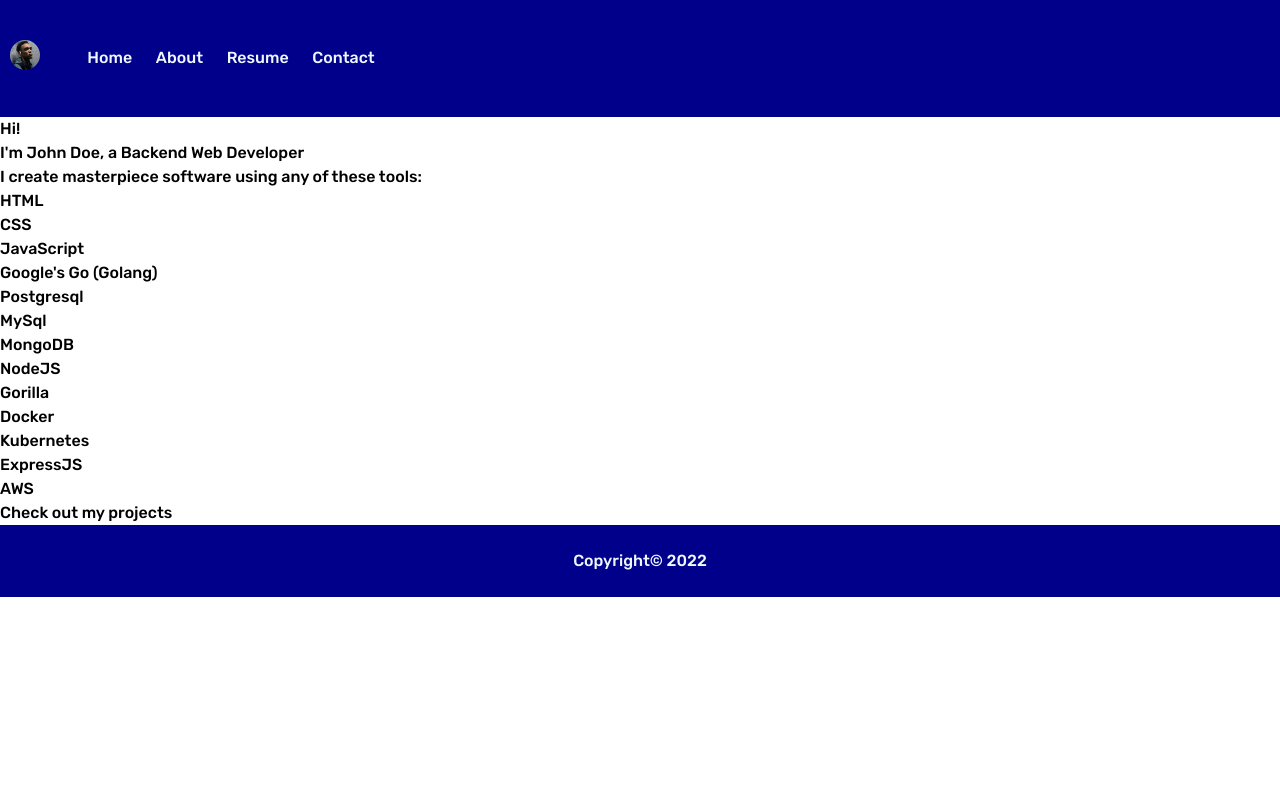
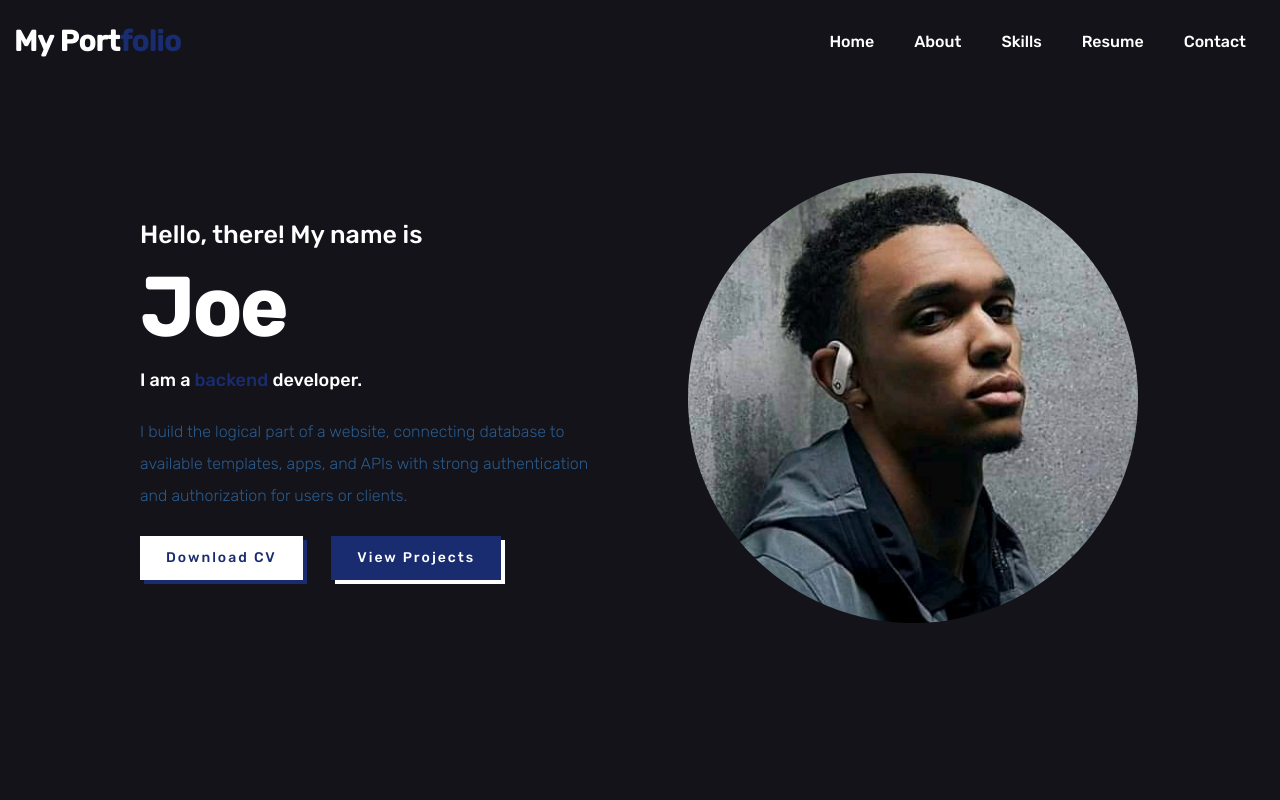
Before and after one commit to J-E-portfolio/resume-template, a plain HTML site: page pages/index.html in a window 1280 px wide. Shown: the top 800 px of the page. Drawn offline with nearby package versions, Linux system fonts and the light colour scheme.

Commit message:
fix::home-section

```diff
--- a/pages/index.html
+++ b/pages/index.html
@@ -2,77 +2,61 @@
 <html lang="en">
     <head>
         <meta charset="utf-8">
+        <meta name="viewport" content="width=device-width, initial-scale">
         <link rel="preconnect" href="https://fonts.googleapis.com">
         <title>My Portfolio</title>
         <link rel="preconnect" href="https://fonts.gstatic.com" crossorigin>
         <link href="https://fonts.googleapis.com/css2?family=Rubik:wght@300;500&display=swap" rel="stylesheet">
-        <link href="https://unpkg.com/tailwindcss@^1.0/dist/tailwind.min.css" rel="stylesheet">
         <link rel="stylesheet" href="../public/style.css">
-
-
+        <link href='https://unpkg.com/boxicons@2.1.2/css/boxicons.min.css' rel='stylesheet'>
     </head>
     <body>
 
-            <nav class="navbar">
+        <header>
+            <a href="#" class="logo">
+                My Port<span>folio</span>
+            </a>
+            <div class="bx bx--menu" id="menu-icon"><i class='bx bx-menu'></i></div>
+            <ul class="navbar">
+                <li><a href="#Home">Home</a></li>
+                <li><a href="#About">About</a></li>
+                <li><a href="#Skills">Skills</a></li>
+                <li><a href="#Resume">Resume</a></li>
+                <li><a href="#Contact">Contact</a></li>
+            </ul>
+        </header>
 
-                <ul>
-                    <li class="navbar-logo">
-                        <a href="/" class="logo">
-                            <img src="../pictures/personal.jpg" width="30" height="50" alt="My Portfolio">
-                        </a>
-                    </li>
-                    <li class="navbar-toggle"><i class="fas fa-bars"></i></li>
-                    <li class="navbar-links"><a href="#">Home</a></li>
-                    <li class="navbar-links"><a href="#">About</a></li>
-                    <li class="navbar-links"><a href="#">Resume</a></li>
-                    <li class="navbar-links"><a href="#">Contact</a></li>
-                </ul>
-            </nav>
-
-
-
-
-            <div class="desc">
-                <span>Hi! </span> <br>
-                I'm John Doe, a Backend Web Developer </div>
-                <div class="skills">
-                    <div class="preamble">
-                        <p>I create masterpiece software using any of these tools: </p>
-                    </div>
-                    <div class="skill-list">
-                        <div class="left-list">
-                            <ul>
-                                <li>HTML</li>
-                                <li>CSS</li>
-                                <li>JavaScript</li>
-                                <li>Google's Go (Golang)</li>
-                                <li>Postgresql</li>
-                                <li>MySql</li>
-                                <li>MongoDB</li>
-                            </ul>
-                        </div>
-                        <div class="right-list">
-                            <ul>
-                                <li>NodeJS</li>
-                                <li>Gorilla</li>
-                                <li>Docker</li>
-                                <li>Kubernetes</li>
-                                <li>ExpressJS</li>
-                                <li>AWS</li>
-                            </ul>
-                        </div>
-                    </div>
-                </div>
-            <div>
-                <button>Check out my projects </button>
-            </div>
-            <div class=" social-media">
-
+        <!-- start home -->
+        <section class="home" id="home">
+            <div class="home-text">
+                <h5>Hello, there! My name is</h5>
+                <h1>Joe</h1>
+                <h6>I am a <span>backend</span> developer.</h6>
+                <p>I build the logical part of a website, connecting database to available templates, apps, and
+                  APIs with strong authentication and authorization for users or clients.
+                </p>
+                <a href="#" class="btn">Download CV</a>
+                <a href="#" class="btn-pro">View Projects</a>
             </div>
 
-        </div>
+            <div class="home-img">
+                <img src="../pictures/personal.jpg" alt="">
+            </div>
+
+        </section>
+
+<!-- start about -->
+        <section class="about">
+            <div class="about-img">
+               <img src="../pictures/personal.jpg" alt="">
+            </div>
+        </section>
+
         <footer class="footer"><h6 class="text-color">Copyright&#169; 2022</h6></footer>
 
+        <!-- link to js file -->
+
+        <script type="text/javascript" src="../public/index.js"></script>
     </body>
-    <script></script>
+
 </html>
--- a/public/style.css
+++ b/public/style.css
@@ -1,49 +1,171 @@
 * {
     font-family: 'Rubik', sans-serif;
     -webkit-font-smoothing: antialiased;
-    overflow: auto;
+    padding: 0;
+    margin: 0;
     box-sizing: border-box;
-}
-header {
-    background: darkblue;
-
-}
-img {
-    border-image: round;
-    border-radius: 50%;
+    text-decoration: none;
+    list-style: none;
+    scroll-behavior: smooth;
+    scroll-padding-top: 2rem;
 }
 
-.footer {
-    text-align: center;
-    padding-top: 24px;
-    padding-bottom: 24px;
+:root {
+    --bg-color: #131319;
+    --main-color:#192c70;
+    --2nd-main-color: #306daacc;
+    --text-color: #fff;
+    --big-font: 5rem;
+    --p-font:1rem;
+    --h2-font:1.9rem
 }
 
-footer{
-    background: darkblue;
+body{
+    background-color: var(--bg-color);
+    color: var(--text-color);
+}
+
+header{
+    position: fixed;
+    width: 100%;
+    top: 0;
+    right: 0;
+    z-index: 1000;
+    display: flex;
+    align-items: center;
+    justify-content: space-between;
+    background-color: var(--bg-color);
+    padding: 24px 14px;
+    transition: .3s;
+}
+
+.logo{
+    color: var(--text-color);
+    font-size: 1.8rem;
+    font-weight: 600;
+}
+
+span {
+    color: var(--main-color);
+}
+
+.navbar {
+    display: flex;
+}
+
+.navbar a {
+    color: var(--text-color);
+    font-size: 1rem;
+    padding: 10px 20px;
+    font-weight: 500;
+}
+
+.navbar a:hover {
+    background-color: var(--2nd-main-color);
+    transition: .3s;
+}
+
+#menu-icon{
+    font-size: 28px;
+    z-index: 10001;
+    cursor: pointer;
+    display: none;
+}
+
+section{
+    padding: 120px 140px;
+}
+
+img{
+    border-radius: 900px;
+    border-image: round;
+}
+
+.home {
+    position: relative;
+    height: 100vh;
+    width:  100%;
+    display: grid;
+    grid-template-columns: repeat(2, 1fr);
+    grid-gap: 6rem;
+    align-items: center;
 
 }
 
-a {
-    text-decoration: none;
-    color: aliceblue;
+.home-img img{
+    max-width: 100%;
+    width: 450px;
+    height: auto;
 }
 
-.text-color {
-    color: aliceblue;
+.home-text h5{
+    color: var(--text-color);
+    font-size: 25px;
+    font-weight: 500;
+    margin: 0 0 20px;
 }
 
-nav {
-    width: 100%;
-    background-color: darkblue;
-    display: flex;
-    align-items: center;
-    justify-content: space-between;
-    padding: 10px 0px;
+.home-text h1 {
+    font-size: var(--big-font);
+    color: var(--text-color);
+    font-weight: 700;
+    line-height: 1;
+    margin: 0 0 20px;
 }
 
-nav ul li{
+.home-text h6{
+    color: var(--text-color);
+    font-size: 18px;
+    font-weight: 500;
+    margin-bottom: 25px;
+}
+
+.home-text p{
+    max-width: 470px;
+    font-size: var(--p-font);
+    font-weight: 300;
+    line-height: 2rem;
+    margin-bottom: 1.5rem;
+    color: var(--2nd-main-color);
+}
+
+.btn{
+    background: var(--text-color);
+    color: var(--main-color);
+    box-shadow: 4px 4px var(--main-color);
+    padding: 0 25px;
+    line-height: 42px;
     display: inline-block;
-    list-style: none;
-    margin: 30px 10px;
+    border: 1px solid transparent;
+    font-size: 14px;
+    font-weight: 400;
+    letter-spacing: 2px;
+    transition: ease all .35s;
 }
+
+.btn:hover{
+    background: var(--main-color);
+    color: var(--text-color);
+    box-shadow: 4px 4px var(--text-color);
+}
+
+.btn-pro{
+    background: var(--main-color);
+    color: var(--text-color);
+    box-shadow: 4px 4px var(--text-color);
+    padding: 0px 25px;
+    margin-left: 25px;
+    line-height: 42px;
+    display: inline-block;
+    border: 1px solid transparent;
+    font-size: 14px;
+    font-weight: 400;
+    letter-spacing: 2px;
+    transition: ease all .35s;
+}
+
+.btn-pro:hover{
+    background: var(--text-color);
+    color: var(--main-color);
+    box-shadow: 4px 4px var(--main-color);
+}
```
